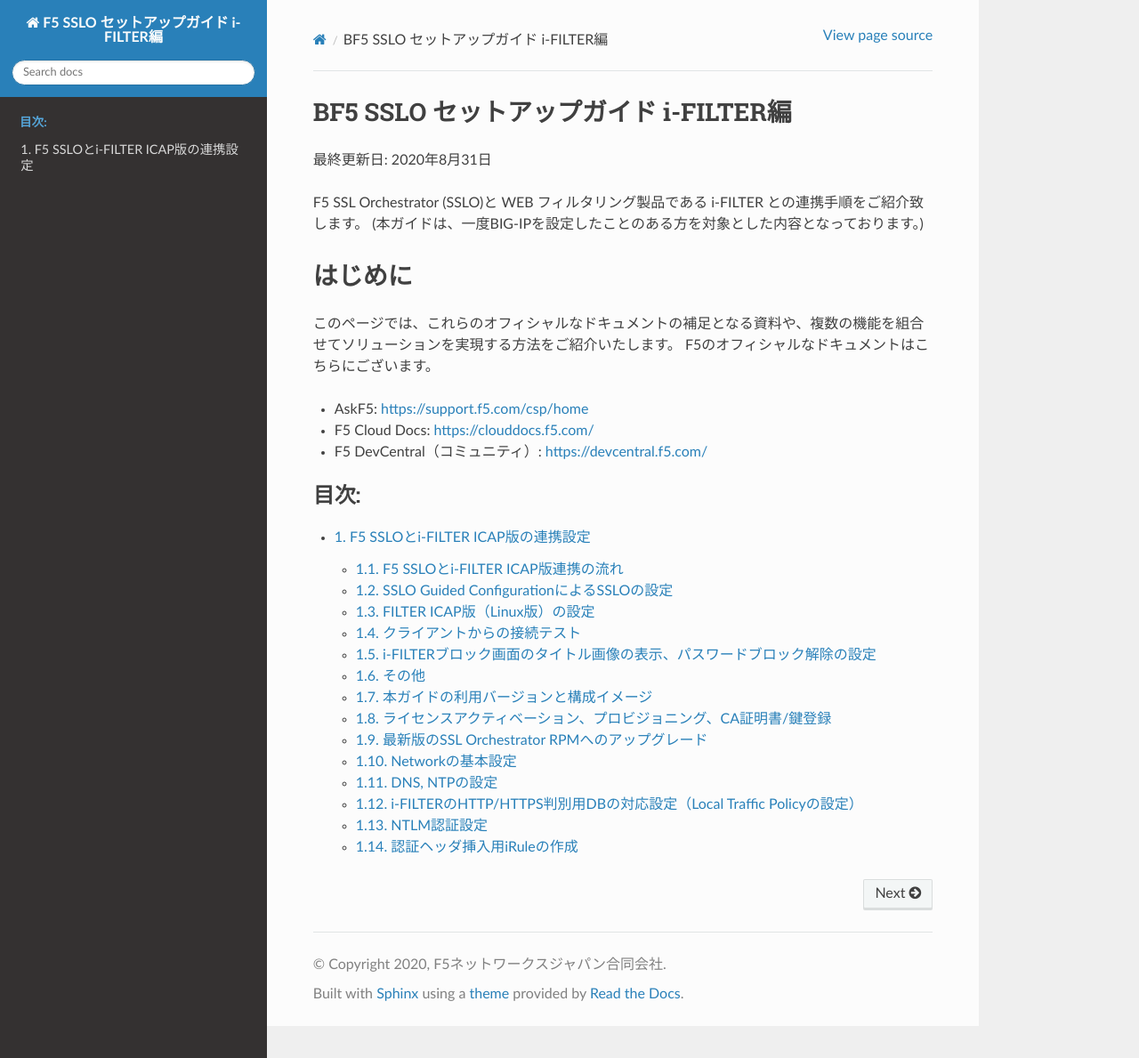
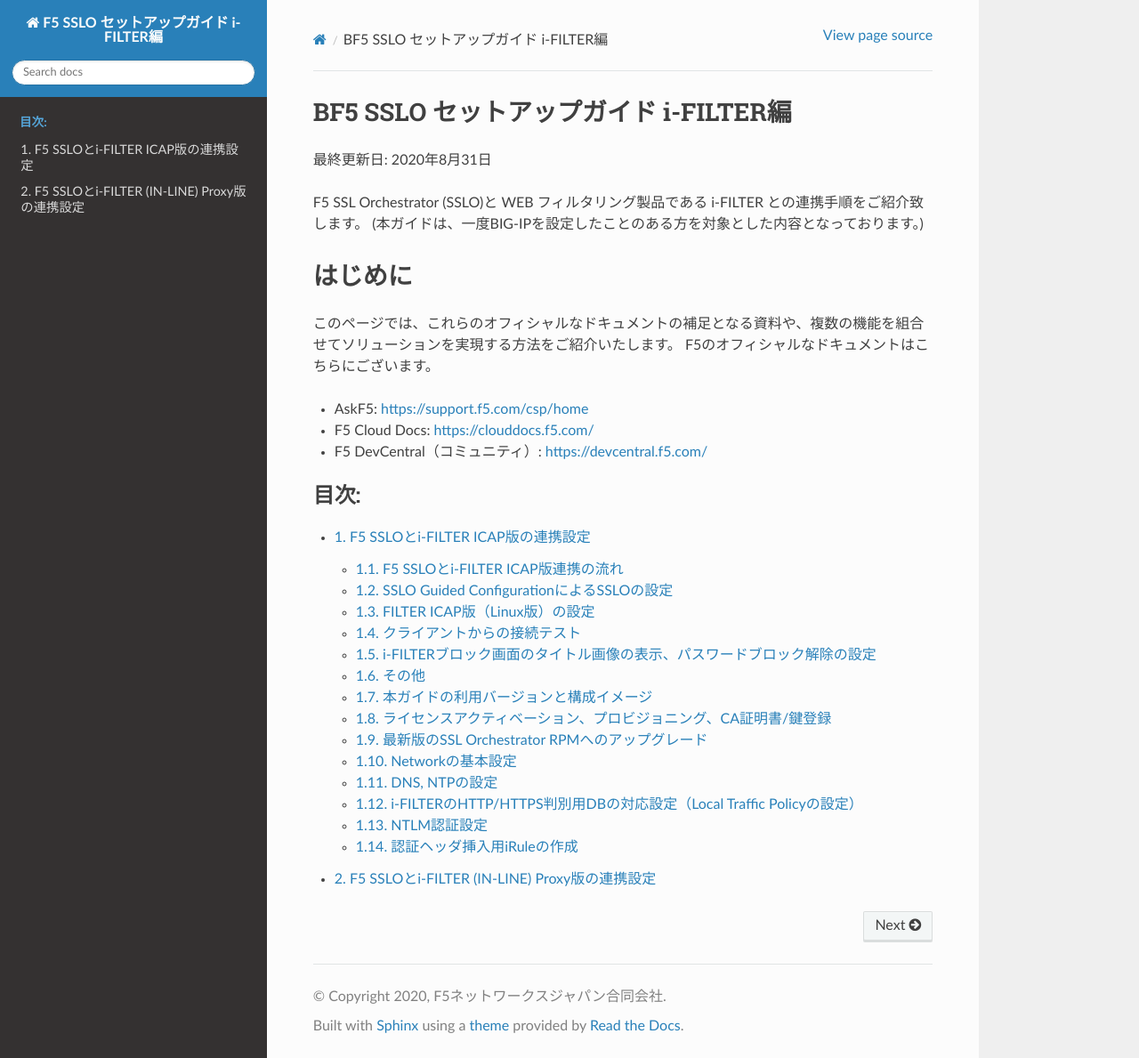
Before and after one commit to BeF5/f5j-sslo-iswf, a Sphinx documentation site: the page built from docs/index.rst, in a window 1280 px wide and 1189 px high. Shown: the whole window at 89% size. Built offline with Sphinx 7.4.7 and the Read the Docs theme 2.0.0, drawn with Linux system fonts in a browser that asks for light colours.

Commit message:
no message

```diff
--- a/docs/content2/content2.rst
+++ b/docs/content2/content2.rst
@@ -1 +1,13 @@
-`
+F5 SSLOとi-FILTER (IN-LINE) Proxy版の連携設定
+================================================
+
+本章では、SSLOの可視化ゾーンにi-FILTER Proxy版を配置して連携する構成について、ご紹介致します。
+
+Comming soon!
+
+.. toctree::
+   :titlesonly:
+   :caption: 目次:
+   :glob:
+
+   module**/module**
```
